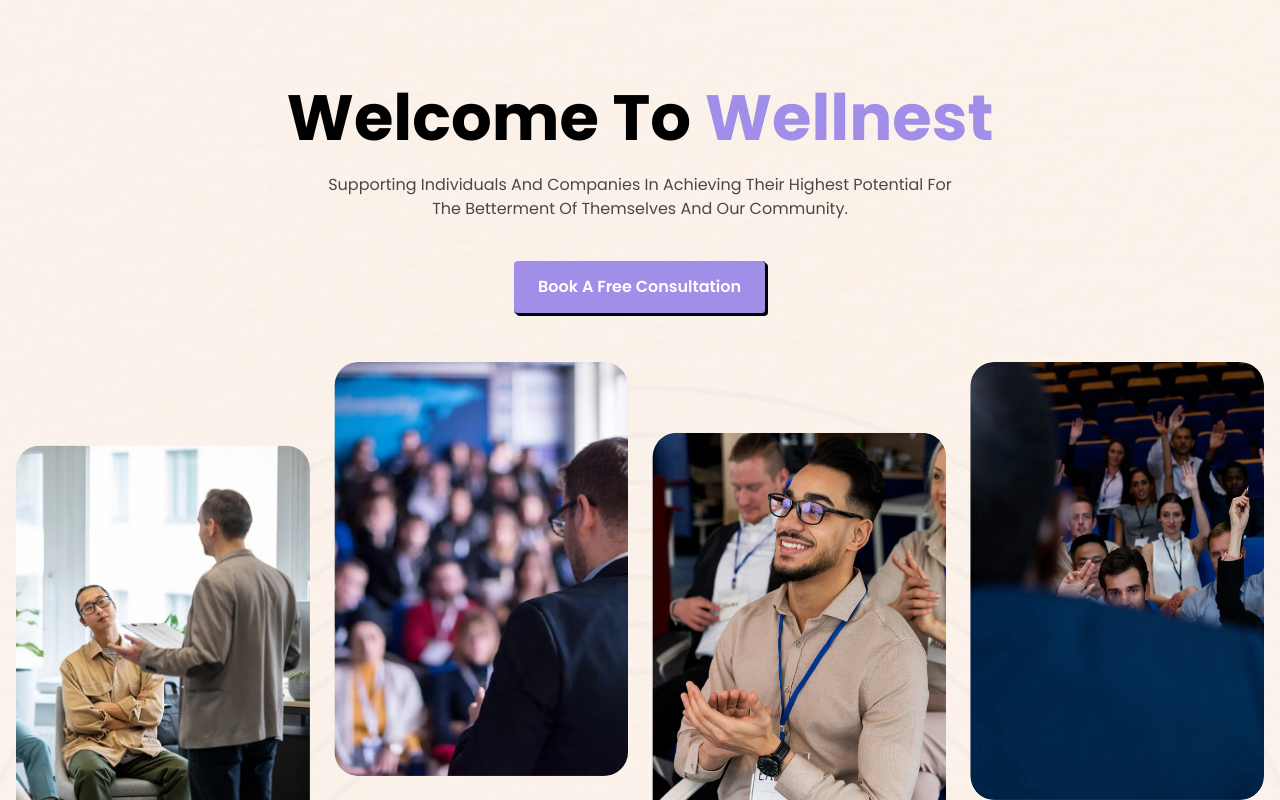
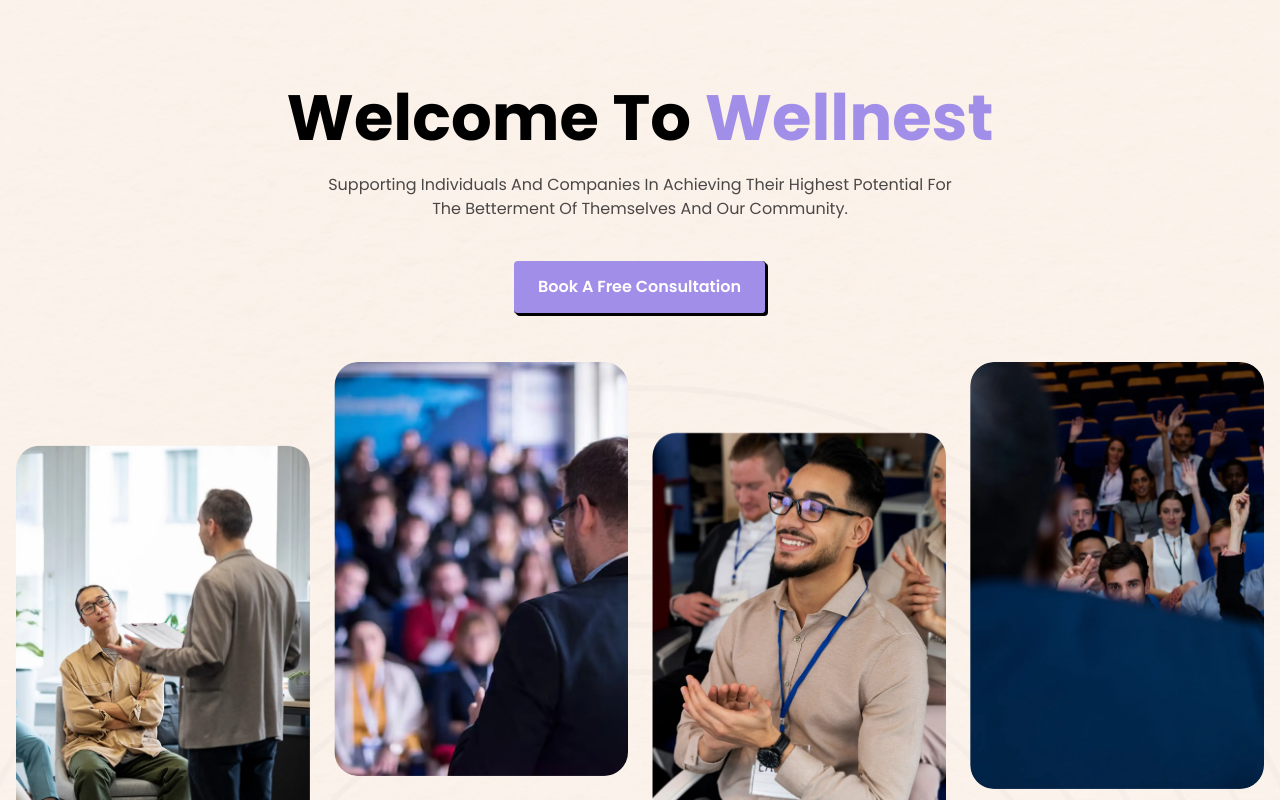
Before and after one commit to Shreya-454/wellnest, a React (Create React App) app: page / in a window 1280 px wide. Shown: the top 800 px of the page. Built offline with nearby package versions, Linux system fonts and the light colour scheme.

Commit message:
image size

```diff
--- a/src/components/Hero.jsx
+++ b/src/components/Hero.jsx
@@ -12,7 +12,7 @@ const Hero = () => {
 <div className="flex flex-row flex-wrap -mx-3">
     { HeroImageList.map((item,i)=>(
             <div key={i} className={`md:w-1/4 w-1/2 flex w px-3 ${i === 0 ? " lg:translate-y-[83px] md:translate-y-8 mb-6 justify-end": ""} ${i=== 2 ? "lg:translate-y-[70.48px] md:translate-y-8 justify-end":""} ${i === 1 ?"mb-6":""}`}>
-                <img src={item.img} alt="heroImg" className={`xl:max-w-[303.54px] w-full max-md:max-w-[200px] rounded-3xl max-xl:object-cover`} />
+                <img src={item.img} alt="heroImg" className={`xl:max-w-[303.54px] w-full max-md:max-w-[200px] max-h-[427.45px] rounded-3xl max-xl:object-cover`} />
             </div>
         ))
     }
```
